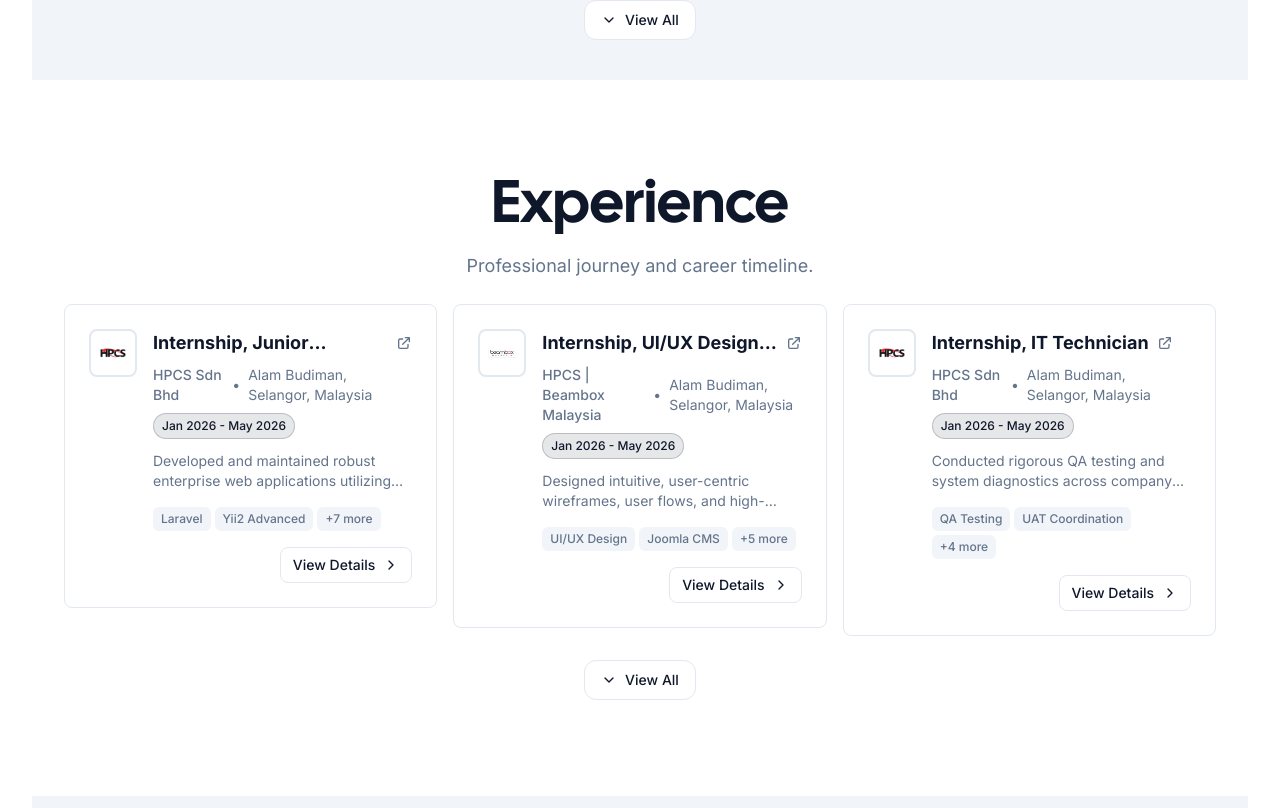
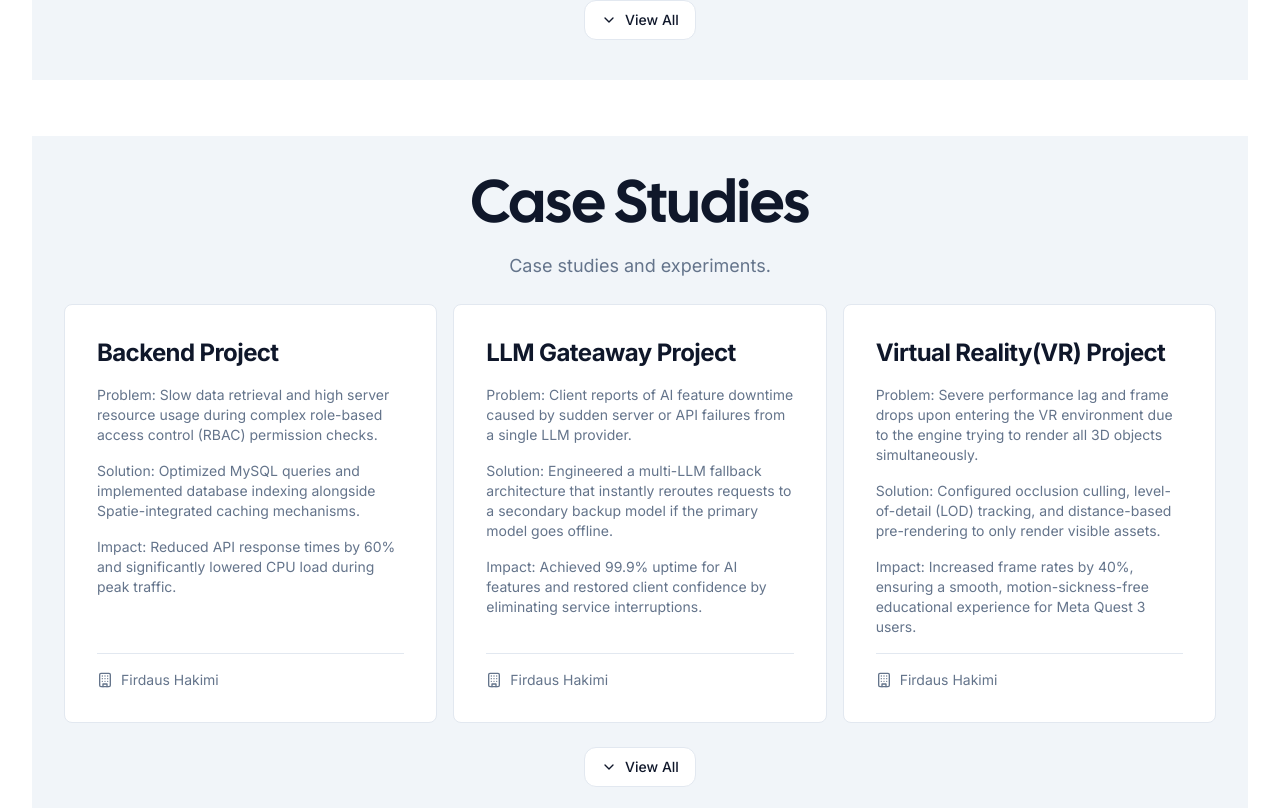
Before and after one commit to daus-commit/portfolio-firdaus, a Next.js app: page / in a window 1280 px wide. Shown: the part 1672-2480 px from the top of the page. Built offline with nearby package versions, Linux system fonts and the light colour scheme; no server answers.

Commit message:
Initial commit and Update

```diff
--- a/app/(root)/page.tsx
+++ b/app/(root)/page.tsx
@@ -22,6 +22,9 @@ import { featuredSkills } from "@/config/skills";
 import { getFeaturedBlogs } from "@/lib/blogs";
 import { cn } from "@/lib/utils";
 import profileImg from "@/public/myself.jpeg";
+import { casestudiesUnsorted } from "@/config/casestudies";
+import { featuredcasestudies } from "@/config/casestudies";
+import CasestudiesCardClient from "./casestudies-card-client";
 
 
 export const metadata: Metadata = {
@@ -141,6 +144,8 @@ export default function IndexPage() {
           </AnimatedText>
         </div>
       </section>
+
+      {/* ───────────────────────── PROJECT ───────────────────────── */}
       <AnimatedSection
         direction="up"
         className="container space-y-6 bg-muted py-10 my-14"
@@ -183,6 +188,39 @@ export default function IndexPage() {
           </Link>
         </AnimatedText>
       </AnimatedSection>
+
+       {/* ───────────────────────── CASE STUDIES ───────────────────────── */}
+      <AnimatedSection
+        direction="up"
+        className="container space-y-6 bg-muted py-10 my-14"
+        id="casestudies"
+      >
+        <div className="mx-auto flex max-w-[58rem] flex-col items-center space-y-4 text-center">
+          <AnimatedText
+            as="h2"
+            className="font-heading text-3xl leading-[1.1] sm:text-3xl md:text-6xl"
+          >
+            {pagesConfig.casestudies.title}
+          </AnimatedText>
+          <AnimatedText
+            as="p"
+            delay={0.2}
+            className="max-w-[85%] leading-normal text-muted-foreground sm:text-lg sm:leading-7"
+          >
+            {pagesConfig.casestudies.description}
+          </AnimatedText>
+        </div>
+        <CasestudiesCardClient casestudies={featuredcasestudies} />
+        <AnimatedText delay={0.4} className="flex justify-center">
+          <Link href="/casestudies">
+            <Button variant={"outline"} className="rounded-xl">
+              <Icons.chevronDown className="mr-2 h-4 w-4" /> View All
+            </Button>
+          </Link>
+        </AnimatedText>
+      </AnimatedSection>
+
+      {/* ───────────────────────── EXPERIENCE ───────────────────────── */}
       <AnimatedSection
         direction="up"
         className="container space-y-6 py-10 my-14"
@@ -222,6 +260,8 @@ export default function IndexPage() {
           </Link>
         </AnimatedText>
       </AnimatedSection>
+
+      {/* ───────────────────────── CONTRIBUTION ───────────────────────── */}
       <AnimatedSection
         direction="up"
         className="container space-y-6 bg-muted py-10 my-14"
@@ -251,6 +291,8 @@ export default function IndexPage() {
           </Link>
         </AnimatedText>
       </AnimatedSection>
+
+      {/* ───────────────────────── SKILLS ───────────────────────── */}
       <AnimatedSection
         direction="up"
         className="container space-y-6 py-10 my-14"
```
